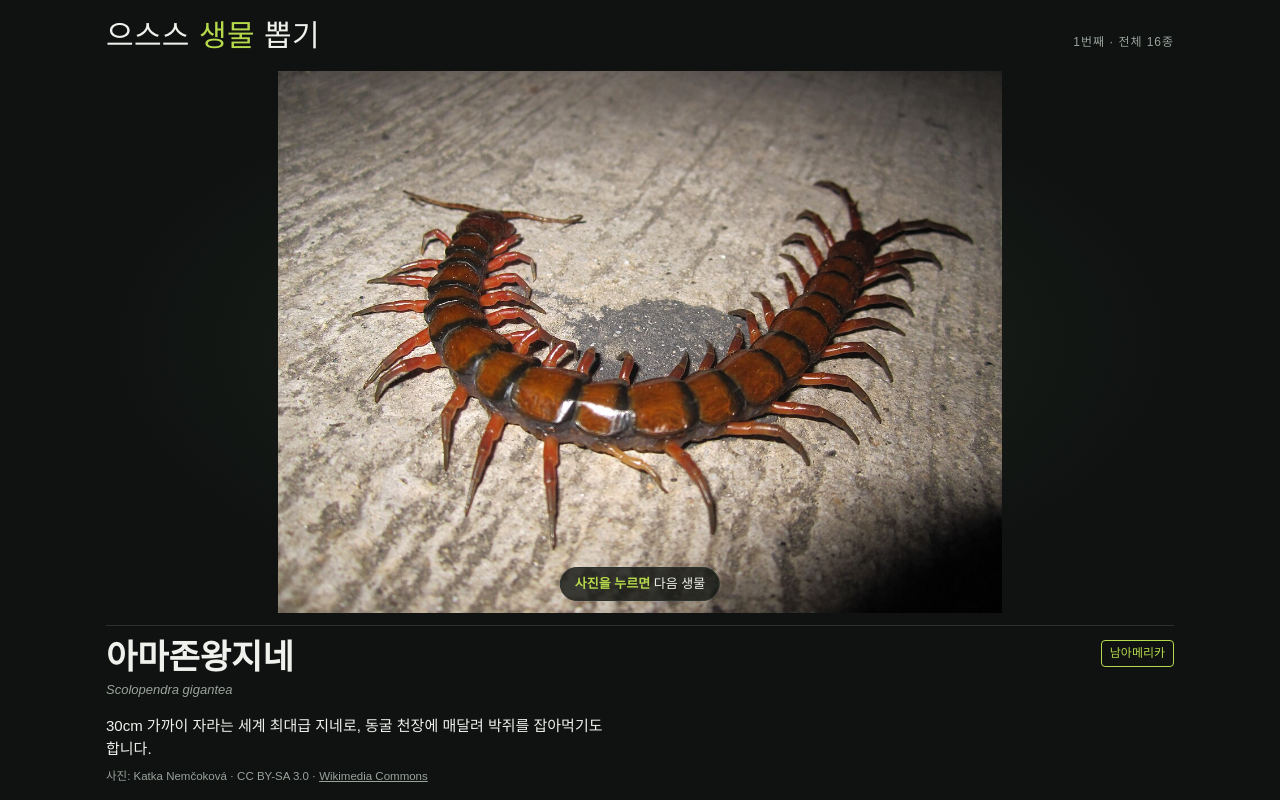
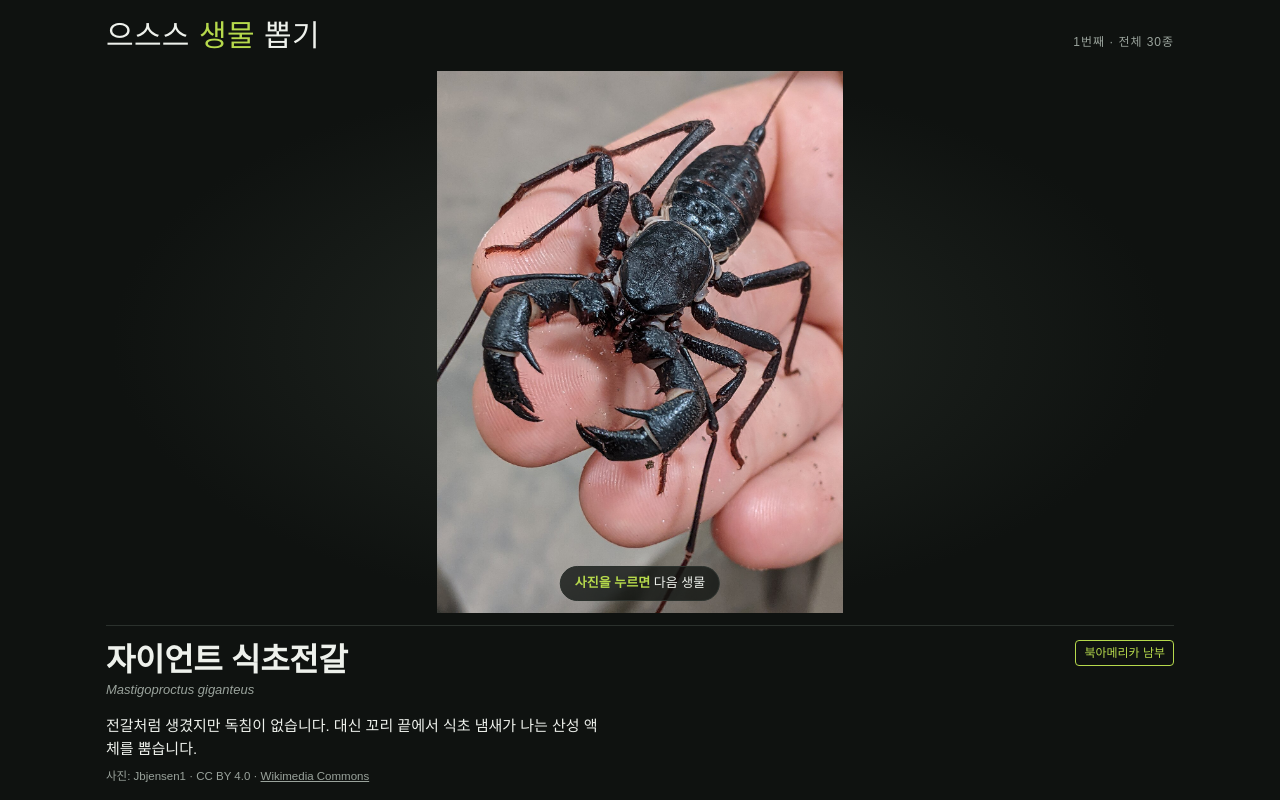
Before and after one commit to sonsosilly/my-webapp2, a plain HTML site: page index.html in a window 1280 px wide. Drawn offline with Linux system fonts and the light colour scheme; a web font is replaced by a local one.

Commit message:
Add files via upload

```diff
--- a/index.html
+++ b/index.html
@@ -34,7 +34,7 @@ h1 span { color: var(--accent); }
 .tap b { color: var(--accent); font-weight: 600; }
 
 .label { display: grid; grid-template-columns: 1fr auto; gap: 4px 16px; padding-block: 14px calc(14px + env(safe-area-inset-bottom, 0px)); border-top: 1px solid var(--rule); margin-top: 12px; }
-.name { font-family: var(--display); font-size: clamp(24px, 5vw, 34px); line-height: 1.15; margin: 0; }
+.name { font-family: var(--body); font-weight: 600; font-size: clamp(24px, 5vw, 32px); line-height: 1.25; letter-spacing: -.01em; margin: 0; }
 .sci { font-style: italic; color: var(--muted); font-size: 13px; }
 .where { grid-column: 2; grid-row: 1 / span 2; align-self: start; font-size: 12px; color: var(--accent); border: 1px solid var(--accent); border-radius: 4px; padding: 3px 8px; white-space: nowrap; }
 .fact { grid-column: 1 / -1; margin: 6px 0 0; max-width: 60ch; }
@@ -72,23 +72,38 @@ h1 span { color: var(--accent); }
 </div>
 
 <script>
+const C = 'https://commons.wikimedia.org/wiki/File:';
 const creatures = [
-  { f: 'aye-aye', name: '아이아이', sci: 'Daubentonia madagascariensis', where: '마다가스카르', fact: '아주 가늘고 긴 가운뎃손가락으로 나무를 두드린 뒤, 속에 숨은 애벌레를 파내 먹는 여우원숭이입니다.', by: 'nomis-simon', lic: 'CC BY 2.0', url: 'https://commons.wikimedia.org/wiki/File:Wild_aye_aye.jpg' },
-  { f: 'naked-mole-rat', name: '벌거숭이두더지쥐', sci: 'Heterocephalus glaber', where: '동아프리카', fact: '털이 거의 없는 쥐로, 땅속 굴에서 여왕을 중심으로 무리 지어 삽니다. 30년 넘게 살 만큼 오래 삽니다.', by: 'Kein keen', lic: 'CC BY-SA 4.0', url: 'https://commons.wikimedia.org/wiki/File:Webs180130-rat.jpg' },
-  { f: 'goblin-shark', name: '마귀상어', sci: 'Mitsukurina owstoni', where: '전 세계 심해', fact: '먹이를 잡을 때 턱 전체를 앞으로 확 튀어나오게 하는 심해 상어입니다.', by: 'Michigan State University / USFWS', lic: '퍼블릭 도메인', url: 'https://commons.wikimedia.org/wiki/File:Goblin_shark_(Mitsukurina_owstoni).jpg' },
-  { f: 'common-surinam-toad', name: '피파개구리', sci: 'Pipa pipa', where: '남아메리카', fact: '암컷의 등 피부 속에 알이 묻혀 자라고, 다 자란 새끼 개구리가 등의 구멍에서 하나씩 빠져나옵니다.', by: 'Hugo Claessen', lic: 'CC BY-SA 2.5', url: 'https://commons.wikimedia.org/wiki/File:Pipa_pipa01.jpg' },
-  { f: 'solifugae', name: '낙타거미', sci: 'Solifugae', where: '사막 지대', fact: '이름과 달리 거미가 아닌 별도의 무리입니다. 몸에 비해 거대한 집게 같은 턱으로 먹이를 씹어 먹습니다.', by: 'NathanScientific', lic: 'CC0', url: 'https://commons.wikimedia.org/wiki/File:Solifuge_on_white_background,_2026-09-28.jpg' },
-  { f: 'amazon-mata-mata', name: '마타마타거북', sci: 'Chelus fimbriatus', where: '아마존강 유역', fact: '낙엽처럼 생긴 머리로 물속에 숨어 있다가, 입을 크게 벌려 물과 함께 물고기를 빨아들입니다.', by: 'Dick Culbert', lic: 'CC BY 2.0', url: 'https://commons.wikimedia.org/wiki/File:Chelus_fimbriatus_-_Flickr_-_Dick_Culbert.jpg' },
-  { f: 'titan-beetle', name: '타이탄하늘소', sci: 'Titanus giganteus', where: '아마존 열대우림', fact: '몸길이가 16cm를 넘기도 하는, 세계에서 가장 큰 딱정벌레 가운데 하나입니다. 사진은 박물관 표본입니다.', by: 'Didier Descouens', lic: 'CC BY-SA 4.0', url: 'https://commons.wikimedia.org/wiki/File:Titanus_giganteus_MHNT.jpg' },
-  { f: 'sea-lamprey', name: '바다칠성장어', sci: 'Petromyzon marinus', where: '북대서양', fact: '턱이 없고, 이빨이 빽빽한 둥근 빨판 입으로 물고기에 달라붙어 피와 체액을 먹습니다.', by: 'Fernando Losada Rodríguez', lic: 'CC BY-SA 4.0', url: 'https://commons.wikimedia.org/wiki/File:Petromyzon_marinus.001_-_Aquarium_Finisterrae.jpg' },
-  { f: 'goliath-birdeater', name: '골리앗버드이터', sci: 'Theraphosa blondi', where: '남아메리카 북부', fact: '무게로 따지면 세계에서 가장 무거운 거미입니다. 사진은 박물관 표본입니다.', by: 'Didier Descouens', lic: 'CC BY-SA 4.0', url: 'https://commons.wikimedia.org/wiki/File:Theraphosa_blondi_MHNT.jpg' },
-  { f: 'scolopendra-gigantea', name: '아마존왕지네', sci: 'Scolopendra gigantea', where: '남아메리카', fact: '30cm 가까이 자라는 세계 최대급 지네로, 동굴 천장에 매달려 박쥐를 잡아먹기도 합니다.', by: 'Katka Nemčoková', lic: 'CC BY-SA 3.0', url: 'https://commons.wikimedia.org/wiki/File:Scolopendra_gigantea.jpg' },
-  { f: 'amblypygi', name: '채찍거미', sci: 'Amblypygi', where: '열대 지역', fact: '보기와 달리 독이 없습니다. 아주 긴 첫째 다리를 더듬이처럼 휘저어 주변을 살핍니다.', by: 'Graham Wise', lic: 'CC BY 2.0', url: 'https://commons.wikimedia.org/wiki/File:Heterophrynus_02.jpg' },
-  { f: 'japanese-spider-crab', name: '키다리게', sci: 'Macrocheira kaempferi', where: '일본 근해', fact: '다리를 벌리면 폭이 3m를 넘기도 하는, 세계에서 다리가 가장 긴 게입니다.', by: 'Hans Hillewaert', lic: 'CC BY 2.5', url: 'https://commons.wikimedia.org/wiki/File:Macrocheira_kaempferi.jpg' },
-  { f: 'atlantic-wolffish', name: '대서양늑대고기', sci: 'Anarhichas lupus', where: '북대서양', fact: '입 밖으로 튀어나온 송곳니로 성게와 조개 껍데기를 부숴 먹습니다.', by: 'Bjørn Christian Tørrissen', lic: 'CC BY-SA 4.0', url: 'https://commons.wikimedia.org/wiki/File:Anarhichas-lupus-Atlanterhavsparken.jpg' },
-  { f: 'hellbender', name: '헬벤더', sci: 'Cryptobranchus alleganiensis', where: '북아메리카 동부', fact: '북미에서 가장 큰 도롱뇽입니다. 몸 옆의 주름진 피부로 물속 산소를 흡수해 숨을 쉽니다.', by: 'Brian Gratwicke', lic: 'CC BY 2.0', url: 'https://commons.wikimedia.org/wiki/File:Hellbender.jpg' },
-  { f: 'marabou-stork', name: '마라부황새', sci: 'Leptoptilos crumenifer', where: '사하라 이남 아프리카', fact: '털 없는 머리와 목에 늘어진 주머니가 특징이며, 독수리처럼 동물 사체를 먹습니다.', by: 'Charles J. Sharp', lic: 'CC BY-SA 4.0', url: 'https://commons.wikimedia.org/wiki/File:Marabou_stork_(Leptoptilos_crumenifer).jpg' },
-  { f: 'reduviidae', name: '침노린재', sci: 'Rhynocoris iracundus', where: '유럽 등', fact: '뾰족한 주둥이를 먹이에 꽂아 소화액을 넣은 뒤 녹은 속을 빨아 먹습니다. 사진 속 먹이는 꿀벌입니다.', by: 'Charles J. Sharp', lic: 'CC BY-SA 4.0', url: 'https://commons.wikimedia.org/wiki/File:Assassin_bug_(Rhynocoris_iracundus)_with_bee_(Apis_ssp)_prey.jpg' },
+  { f: 'cymothoa-exigua', name: '혀먹는벌레', sci: 'Cymothoa exigua', where: '동태평양 등', fact: '물고기 입속으로 들어가 혀를 갉아 없앤 뒤, 그 자리에 달라붙어 혀 대신 살아가는 기생 갑각류입니다.', by: 'Marco Vinci', lic: 'CC BY-SA 3.0', url: C + 'Cymothoa_exigua_parassita_Lithognathus_mormyrus.JPG' },
+  { f: 'eunice-aphroditois', name: '보빗웜', sci: 'Eunice aphroditois', where: '인도양 · 태평양', fact: '모래 속에 긴 몸을 숨기고 머리만 내밀고 있다가, 가위 같은 턱으로 지나가는 물고기를 순식간에 낚아챕니다.', by: 'Jenny', lic: 'CC BY 2.0', url: C + 'Eunice_aphroditois.jpg' },
+  { f: 'sea-lamprey', name: '바다칠성장어', sci: 'Petromyzon marinus', where: '북대서양', fact: '턱 없이 이빨이 빽빽한 둥근 빨판 입으로 물고기에 달라붙어 피와 체액을 먹습니다.', by: 'Fernando Losada Rodríguez', lic: 'CC BY-SA 4.0', url: C + 'Petromyzon_marinus.001_-_Aquarium_Finisterrae.jpg' },
+  { f: 'scutigera-coleoptrata', name: '그리마', sci: 'Scutigera coleoptrata', where: '전 세계 집 안', fact: '아주 긴 다리 15쌍으로 집 안을 빠르게 달립니다. 바퀴벌레 같은 해충을 잡아먹습니다. 사진은 박물관 표본입니다.', by: 'Didier Descouens', lic: 'CC BY-SA 4.0', url: C + 'Scutigera_coleoptrata_MHNT_.jpg' },
+  { f: 'scolopendra-gigantea', name: '아마존왕지네', sci: 'Scolopendra gigantea', where: '남아메리카', fact: '30cm 가까이 자라는 세계 최대급 지네로, 동굴 천장에 매달려 박쥐를 잡아먹기도 합니다.', by: 'Katka Nemčoková', lic: 'CC BY-SA 3.0', url: C + 'Scolopendra_gigantea.jpg' },
+  { f: 'naked-mole-rat', name: '벌거숭이두더지쥐', sci: 'Heterocephalus glaber', where: '동아프리카', fact: '털이 거의 없는 쥐로, 땅속 굴에서 여왕을 중심으로 무리 지어 삽니다. 30년 넘게 살 만큼 오래 삽니다.', by: 'Kein keen', lic: 'CC BY-SA 4.0', url: C + 'Webs180130-rat.jpg' },
+  { f: 'aye-aye', name: '아이아이', sci: 'Daubentonia madagascariensis', where: '마다가스카르', fact: '아주 가늘고 긴 가운뎃손가락으로 나무를 두드린 뒤, 속에 숨은 애벌레를 파내 먹는 여우원숭이입니다.', by: 'nomis-simon', lic: 'CC BY 2.0', url: C + 'Wild_aye_aye.jpg' },
+  { f: 'common-surinam-toad', name: '피파개구리', sci: 'Pipa pipa', where: '남아메리카', fact: '암컷의 등 피부 속에 알이 묻혀 자라고, 다 자란 새끼 개구리가 등의 구멍에서 하나씩 빠져나옵니다.', by: 'Hugo Claessen', lic: 'CC BY-SA 2.5', url: C + 'Pipa_pipa01.jpg' },
+  { f: 'hairy-frog', name: '털개구리', sci: 'Trichobatrachus robustus', where: '중앙아프리카', fact: '수컷 옆구리에 털처럼 생긴 피부 돌기가 납니다. 위험할 때 발가락뼈를 부러뜨려 피부 밖으로 내밀어 발톱처럼 쓴다고 알려져 있습니다. 사진은 보존 표본입니다.', by: 'Gustavocarra', lic: 'CC BY-SA 4.0', url: C + 'Trichobatrachus_robustus.JPG' },
+  { f: 'goblin-shark', name: '마귀상어', sci: 'Mitsukurina owstoni', where: '전 세계 심해', fact: '먹이를 잡을 때 턱 전체를 앞으로 확 튀어나오게 하는 심해 상어입니다.', by: 'Michigan State University / USFWS', lic: '퍼블릭 도메인', url: C + 'Goblin_shark_(Mitsukurina_owstoni).jpg' },
+  { f: 'giant-isopod', name: '대왕구족', sci: 'Bathynomus', where: '심해', fact: '쥐며느리의 먼 친척으로, 몸길이가 30cm를 넘기도 합니다. 먹이 없이 몇 년을 버틴 기록이 있습니다. 사진은 박물관 표본입니다.', by: 'Tiouraren (Y.-C. Tsai)', lic: 'CC BY-SA 4.0', url: C + 'Bathynomus_kensleyi_and_Bathynomus_doederleinii_NMMBA.jpg' },
+  { f: 'japanese-spider-crab', name: '키다리게', sci: 'Macrocheira kaempferi', where: '일본 근해', fact: '다리를 벌리면 폭이 3m를 넘기도 하는, 세계에서 다리가 가장 긴 게입니다.', by: 'Hans Hillewaert', lic: 'CC BY 2.5', url: C + 'Macrocheira_kaempferi.jpg' },
+  { f: 'synanceia-verrucosa', name: '스톤피시', sci: 'Synanceia verrucosa', where: '인도양 · 태평양', fact: '바위와 똑같이 생겨 눈에 잘 띄지 않습니다. 등가시의 독은 물고기 가운데 가장 강한 편에 속합니다.', by: 'Karelj', lic: 'CC BY-SA 3.0', url: C + 'Synanceia_verrucosa_Prague_2011_2.jpg' },
+  { f: 'sarcastic-fringehead', name: '사캐스틱 프린지헤드', sci: 'Neoclinus blanchardi', where: '북아메리카 태평양 연안', fact: '영역 다툼을 할 때 입을 머리보다 훨씬 크게 쫙 벌려 상대에게 들이댑니다.', by: 'DarkNight0917', lic: 'CC BY-SA 4.0', url: C + 'Sarcastic_Fringehead_California_ScienCenter.jpg' },
+  { f: 'amazon-mata-mata', name: '마타마타거북', sci: 'Chelus fimbriatus', where: '아마존강 유역', fact: '낙엽처럼 생긴 머리로 물속에 숨어 있다가, 입을 크게 벌려 물과 함께 물고기를 빨아들입니다.', by: 'Dick Culbert', lic: 'CC BY 2.0', url: C + 'Chelus_fimbriatus_-_Flickr_-_Dick_Culbert.jpg' },
+  { f: 'shoebill', name: '넓적부리황새', sci: 'Balaeniceps rex', where: '동아프리카 습지', fact: '구두처럼 거대한 부리를 가진 새입니다. 꼼짝 않고 서 있다가 폐어 같은 큰 물고기를 덮칩니다.', by: 'Bob Owen', lic: 'CC BY 2.0', url: C + 'Balaeniceps_rex_-Ueno_Zoo,_Tokyo,_Japan-8a.jpg' },
+  { f: 'solifugae', name: '낙타거미', sci: 'Solifugae', where: '사막 지대', fact: '이름과 달리 거미가 아닌 별도의 무리입니다. 몸에 비해 거대한 집게 같은 턱으로 먹이를 씹어 먹습니다.', by: 'NathanScientific', lic: 'CC0', url: C + 'Solifuge_on_white_background,_2026-09-28.jpg' },
+  { f: 'amblypygi', name: '채찍거미', sci: 'Amblypygi', where: '열대 지역', fact: '보기와 달리 독이 없습니다. 아주 긴 첫째 다리를 더듬이처럼 휘저어 주변을 살핍니다.', by: 'Graham Wise', lic: 'CC BY 2.0', url: C + 'Heterophrynus_02.jpg' },
+  { f: 'mastigoproctus-giganteus', name: '자이언트 식초전갈', sci: 'Mastigoproctus giganteus', where: '북아메리카 남부', fact: '전갈처럼 생겼지만 독침이 없습니다. 대신 꼬리 끝에서 식초 냄새가 나는 산성 액체를 뿜습니다.', by: 'Jbjensen1', lic: 'CC BY 4.0', url: C + 'Giant_vinegaroon_(Mastigoproctus_giganteus)_face.jpg' },
+  { f: 'emperor-scorpion', name: '황제전갈', sci: 'Pandinus imperator', where: '서아프리카', fact: '몸길이 20cm에 이르는 세계 최대급 전갈입니다. 생김새와 달리 독은 약한 편입니다.', by: 'Rosa Pineda', lic: 'CC BY-SA 3.0', url: C + 'Female_Emperor_Scorpion.jpg' },
+  { f: 'goliath-birdeater', name: '골리앗버드이터', sci: 'Theraphosa blondi', where: '남아메리카 북부', fact: '무게로 따지면 세계에서 가장 무거운 거미입니다. 사진은 박물관 표본입니다.', by: 'Didier Descouens', lic: 'CC BY-SA 4.0', url: C + 'Theraphosa_blondi_MHNT.jpg' },
+  { f: 'phoneutria', name: '브라질떠돌이거미', sci: 'Phoneutria nigriventer', where: '남아메리카', fact: '거미줄을 치지 않고 밤에 돌아다니며 사냥합니다. 세계에서 독이 가장 강한 거미 가운데 하나로 꼽힙니다.', by: 'Rodrigo Tetsuo Argenton', lic: 'CC BY-SA 4.0', url: C + 'Aranha_armadeira(Phoneutria_nigriventer)_por_Rodrigo_Tetsuo_Argenton_(4).jpg' },
+  { f: 'asian-giant-hornet', name: '장수말벌', sci: 'Vespa mandarinia', where: '동아시아 (한국 포함)', fact: '세계에서 가장 큰 말벌입니다. 무리 지어 꿀벌 집을 습격해 몇 시간 만에 꿀벌 수만 마리를 죽이기도 합니다.', by: 'Yasunori Koide', lic: 'CC BY-SA 4.0', url: C + '20200512-P1100071_Vespa_mandarinia_japonica.jpg' },
+  { f: 'tarantula-hawk', name: '타란툴라호크', sci: 'Pepsis', where: '아메리카 대륙', fact: '타란툴라를 침으로 마비시킨 뒤 그 몸에 알을 낳는 대모벌입니다. 쏘였을 때 가장 아픈 곤충 가운데 하나입니다.', by: 'Xpda', lic: 'CC BY-SA 4.0', url: C + 'Tarantula_Hawk,_Southeastern_Colorado_P1270150b.jpg' },
+  { f: 'reduviidae', name: '침노린재', sci: 'Rhynocoris iracundus', where: '유럽 등', fact: '뾰족한 주둥이를 먹이에 꽂아 소화액을 넣은 뒤 녹은 속을 빨아 먹습니다. 사진 속 먹이는 꿀벌입니다.', by: 'Charles J. Sharp', lic: 'CC BY-SA 4.0', url: C + 'Assassin_bug_(Rhynocoris_iracundus)_with_bee_(Apis_ssp)_prey.jpg' },
+  { f: 'arilus', name: '바퀴침노린재', sci: 'Arilus cristatus', where: '북아메리카', fact: '등에 톱니바퀴 모양의 볏이 솟아 있습니다. 주둥이로 다른 곤충을 찔러 체액을 빨아 먹습니다.', by: 'Ryan Kaldari', lic: '퍼블릭 도메인', url: C + 'Arilus_cristatus_Kaldari_02.jpg' },
+  { f: 'lethocerus', name: '물장군', sci: 'Belostomatidae', where: '전 세계 민물', fact: '큰 앞다리로 물고기와 개구리까지 붙잡아 소화액을 넣고 빨아 먹는 대형 수생 곤충입니다.', by: 'Jhou5', lic: 'CC BY-SA 4.0', url: C + 'Belostomatidae_HuntingtonVT_(vertical).jpg' },
+  { f: 'corydalidae', name: '뱀잠자리', sci: 'Corydalus cornutus', where: '북아메리카', fact: '수컷은 엄니처럼 길게 뻗은 큰턱을 가졌습니다. 애벌레는 물속에서 다른 벌레를 잡아먹습니다. 사진은 박물관 표본입니다.', by: 'Didier Descouens', lic: 'CC BY-SA 4.0', url: C + 'Corydalus_cornutus_MHNT.jpg' },
+  { f: 'giant-weta', name: '자이언트 웨타', sci: 'Deinacrida heteracantha', where: '뉴질랜드', fact: '손바닥을 가득 채울 만큼 큰 귀뚜라미 친척으로, 세계에서 가장 무거운 곤충 가운데 하나입니다.', by: 'Dinobass', lic: 'CC BY-SA 4.0', url: C + 'Wetapunga.jpg' },
+  { f: 'mole-cricket', name: '땅강아지', sci: 'Gryllotalpidae', where: '전 세계 (한국 포함)', fact: '삽처럼 생긴 앞다리로 땅굴을 파며 삽니다. 땅속에서 식물 뿌리와 작은 벌레를 먹습니다.', by: 'Wikimedia Commons 기여자', lic: 'GFDL 1.2', url: C + 'Mole_cricket02.jpg' },
 ];
 
 const $ = id => document.getElementById(id);
```
Also changed, not shown: photos/arilus.jpg (added), photos/asian-giant-hornet.jpg (added), photos/corydalidae.jpg (added), photos/cymothoa-exigua.jpg (added), photos/emperor-scorpion.jpg (added), photos/eunice-aphroditois.jpg (added), photos/giant-isopod.jpg (added), photos/giant-weta.jpg (added), photos/hairy-frog.jpg (added), photos/lethocerus.jpg (added), photos/mastigoproctus-giganteus.jpg (added), photos/mole-cricket.jpg (added), photos/phoneutria.jpg (added), photos/sarcastic-fringehead.jpg (added), 4 more files.
